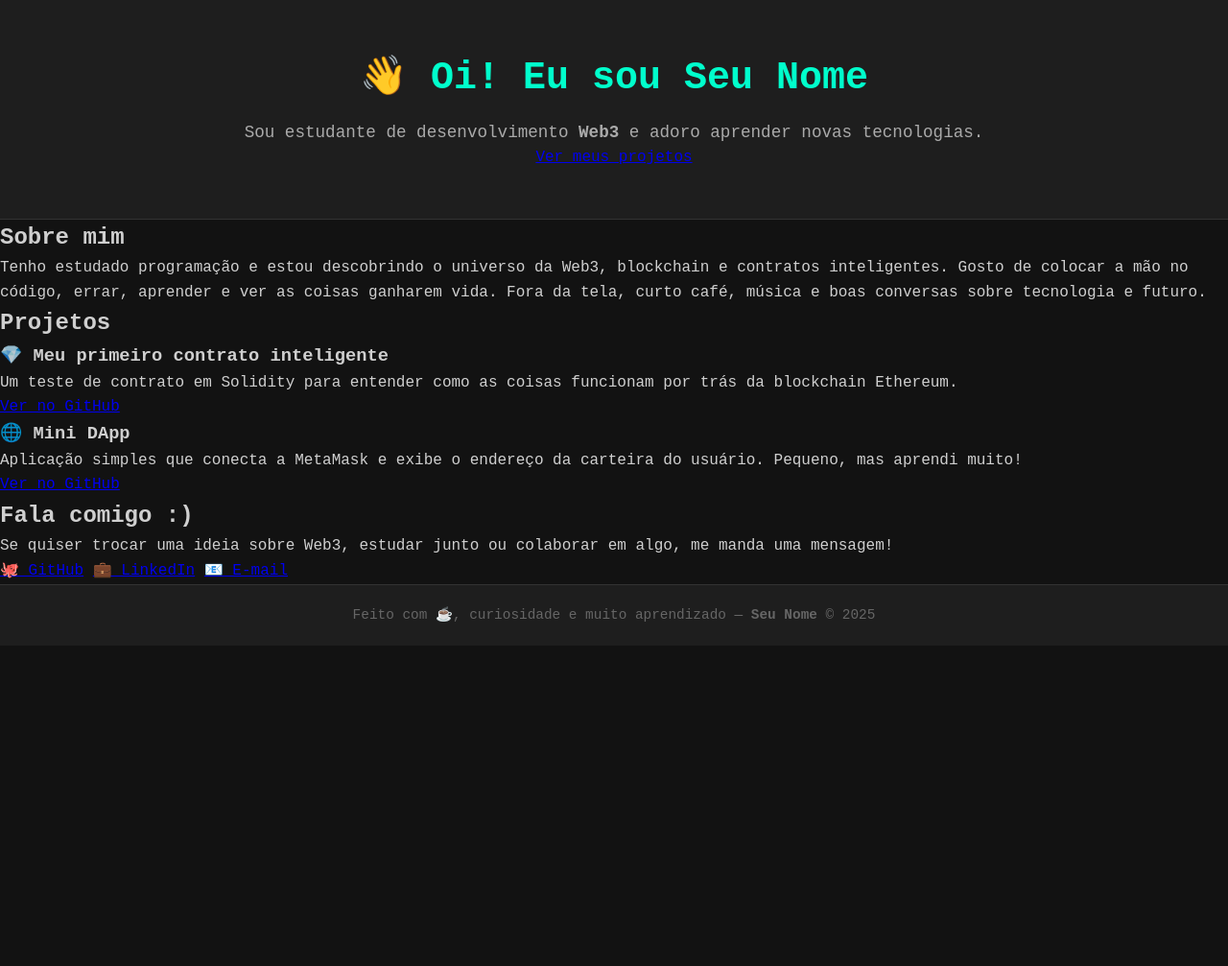
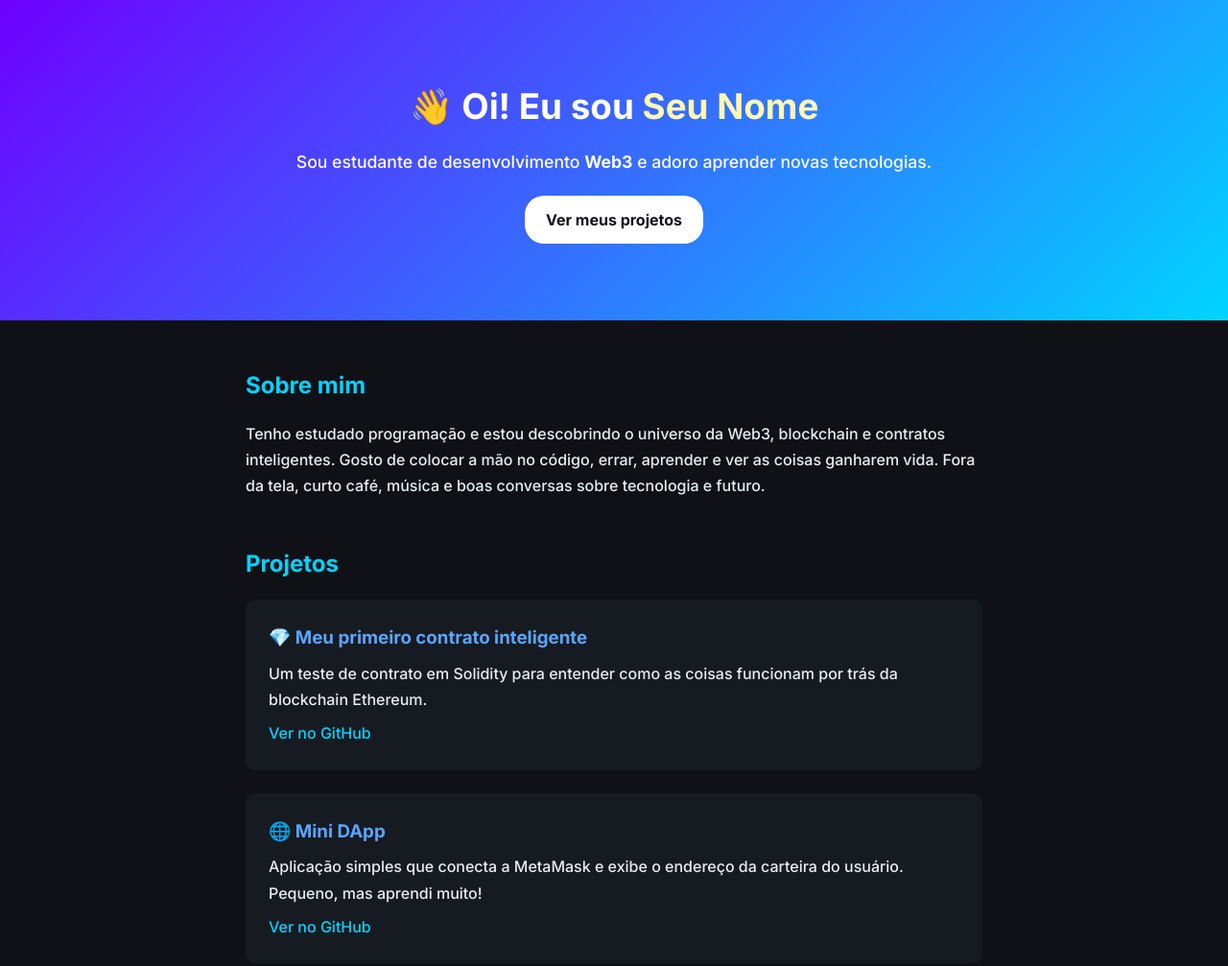
Before and after one commit to Mauconlore/Profile, a plain HTML site: page index.html in a window 1280 px wide. Shown: the top 1007 px of the page at 96% size. Before the commit the page ends 800 px from the top, so only its background shows below. Drawn offline with Linux system fonts and the light colour scheme.

Commit message:
Refactor CSS styles and update color scheme
Updated styles for body, header, buttons, and footer. Changed color variables and improved layout with new properties.

```diff
--- a/style.css
+++ b/style.css
@@ -1,10 +1,4 @@
-:root {
-  --fundo: #121212;
-  --secundario: #1e1e1e;
-  --texto: #ffffffcc;
-  --destaque: #00ffcc;
-  --hover: #00bfa6;
-}
+@import url('https://fonts.googleapis.com/css2?family=Inter:wght@300;500;700&display=swap');
 
 * {
   margin: 0;
@@ -13,70 +7,112 @@
 }
 
 body {
-  background-color: var(--fundo);
-  font-family: 'Fira Code', monospace;
-  color: var(--texto);
-  line-height: 1.6;
-}
-
-.container {
-  width: 90%;
-  max-width: 900px;
-  margin: auto;
-  padding: 40px 0;
+  background-color: #0f1117;
+  color: #e6edf3;
+  font-family: 'Inter', sans-serif;
+  line-height: 1.7;
 }
 
 header {
-  background-color: var(--secundario);
   text-align: center;
-  padding: 50px 20px;
-  border-bottom: 1px solid #333;
+  padding: 5rem 1rem;
+  background: linear-gradient(135deg, #6e00ff, #00d4ff);
+  color: white;
 }
 
 header h1 {
-  font-size: 2.5em;
-  color: var(--destaque);
-  margin-bottom: 10px;
+  font-size: 2.3rem;
+  font-weight: 700;
+}
+
+header span {
+  color: #fff7b2;
 }
 
 header p {
-  font-size: 1.1em;
-  color: #aaa;
+  margin-top: 0.7rem;
+  font-size: 1.1rem;
 }
 
-main h2 {
-  font-size: 1.8em;
-  color: var(--destaque);
-  margin-bottom: 20px;
+.btn {
+  display: inline-block;
+  margin-top: 1.3rem;
+  background: #fff;
+  color: #0f1117;
+  padding: 0.7rem 1.4rem;
+  border-radius: 20px;
+  text-decoration: none;
+  font-weight: 600;
+  transition: 0.3s ease;
 }
 
-main p {
-  font-size: 1.1em;
-  margin-bottom: 30px;
+.btn:hover {
+  background: #00d4ff;
 }
 
-.contato-links a {
+section {
+  max-width: 800px;
+  margin: 3rem auto;
+  padding: 0 1rem;
+}
+
+h2 {
+  color: #00d4ff;
+  margin-bottom: 1rem;
+}
+
+.projetos {
+  display: grid;
+  gap: 1.5rem;
+}
+
+.projeto {
+  background: #161b22;
+  padding: 1.5rem;
+  border-radius: 10px;
+  transition: transform 0.3s ease;
+}
+
+.projeto:hover {
+  transform: translateY(-5px);
+}
+
+.projeto h3 {
+  color: #58a6ff;
+  margin-bottom: 0.5rem;
+}
+
+.projeto a {
   display: inline-block;
-  margin: 8px 12px;
-  padding: 10px 18px;
-  background-color: var(--secundario);
-  color: var(--destaque);
-  border: 1px solid var(--destaque);
-  border-radius: 6px;
+  margin-top: 0.5rem;
+  color: #00d4ff;
+  text-decoration: none;
+}
+
+.projeto a:hover {
+  text-decoration: underline;
+}
+
+.social {
+  text-align: center;
+  margin-top: 1rem;
+}
+
+.social a {
+  color: #00d4ff;
+  margin: 0 0.8rem;
   text-decoration: none;
   transition: 0.3s;
 }
 
-.contato-links a:hover {
-  background-color: var(--hover);
-  color: #000;
+.social a:hover {
+  color: #58a6ff;
 }
 
 footer {
   text-align: center;
-  padding: 20px;
-  background-color: var(--secundario);
-  color: #666;
-  font-size: 0.9em;
-  border-top: 1px solid #333;
+  padding: 2rem 1rem;
+  background: #161b22;
+  color: #8b949e;
+  font-size: 0.9rem;
 }
```
